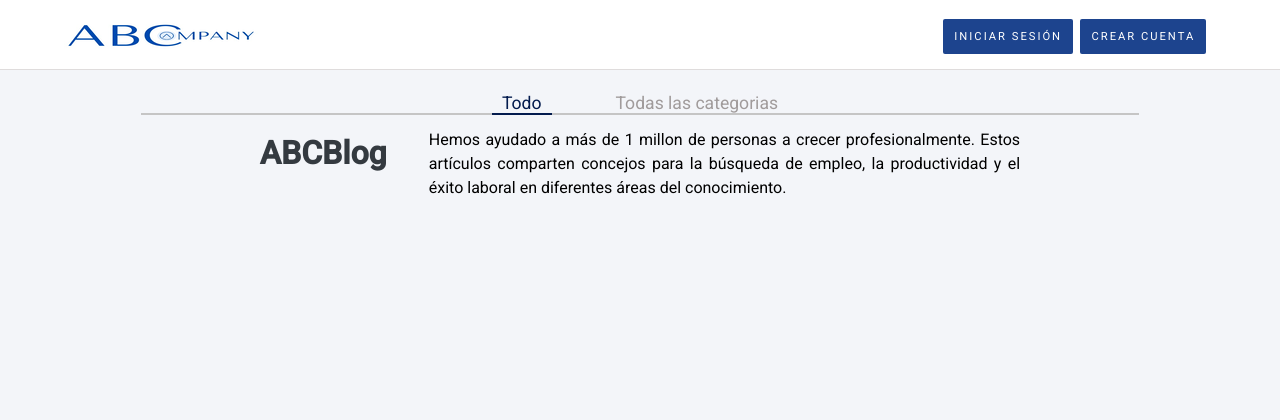
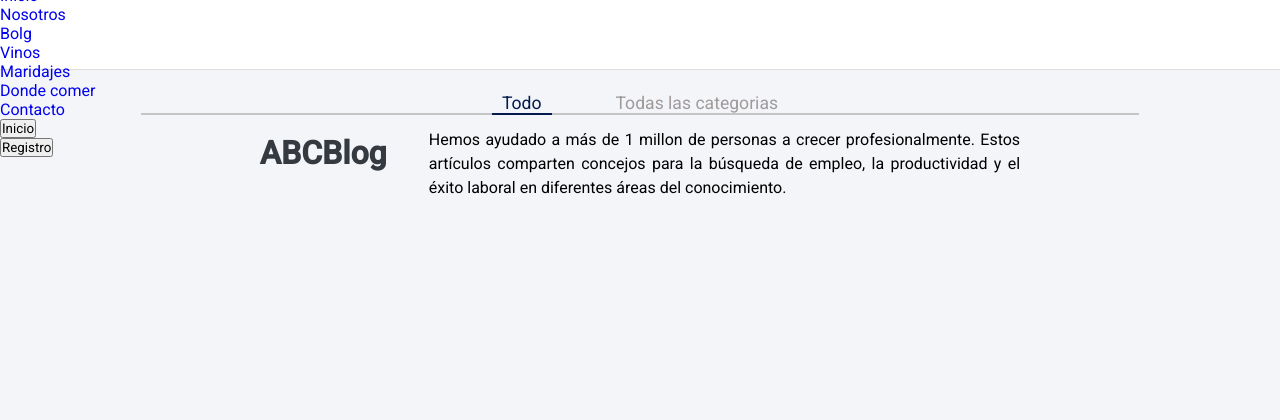
Before and after one commit to Frogy1961/HablemosdeVino, a Django app: page / in a window 1280 px wide. Shown: the top 420 px of the page. Run offline with Django 4.2, Linux system fonts and the light colour scheme; data that the repository does not hold is empty.

Commit message:
Foto del usuario 070923

```diff
--- a/HablemosVino/manage_post/templates/base/menu.html
+++ b/HablemosVino/manage_post/templates/base/menu.html
@@ -2,9 +2,68 @@
 {% load static %}
 
 <header class="header">
+    <div>
+        <nav class="navbar navbar-expand-lg navbar-light bg-light">
+            <div class="container-fluid">
+              <!-- Icono -->
+              <a class="navbar-brand" href="#">
+                <img src="{% static 'base/image/Logo/Blog Vinos Logo.png' %}" alt="img" style="width: 70px;height: 70px;">
+                <span style="font-size: 0.9vw;"></span>
+              </a>
+              <button class="navbar-toggler" type="button" data-bs-toggle="collapse" data-bs-target="#navbarSupportedContent" aria-controls="navbarSupportedContent" aria-expanded="false" aria-label="Toggle navigation">
+                <span class="navbar-toggler-icon"></span>
+              </button>
+              <div class="collapse navbar-collapse" id="navbarSupportedContent">
+                <ul class="navbar-nav me-auto mb-2 mb-lg-0">
+                  <li class="nav-item">
+                    <a class="nav-link active" aria-current="page" href="#">Inicio</a>
+                  </li>
+                  <li class="nav-item">
+                    <a class="nav-link" href="#">Nosotros</a>
+                  </li>
+                  <li class="nav-item dropdown">
+                    <a class="nav-link dropdown-toggle" href="#" id="navbarDropdown" role="button" data-bs-toggle="dropdown" aria-expanded="false">
+                      Bolg
+                    </a>
+                    <ul class="dropdown-menu" aria-labelledby="navbarDropdown">
+                      <li><a class="dropdown-item" href="#">Vinos</a></li>
+                      <li><a class="dropdown-item" href="#">Maridajes</a></li>
+                      <li><a class="dropdown-item" href="#">Donde comer</a></li>
+                    </ul>
+                  </li>
+                  <li class="nav-item">
+                    <a class="nav-link" href="#">Contacto</a>
+                  </li>
+                </ul>
+                {% if request.user.is_authenticated %}
+                <div class="d-flex ms-2">
+                  <!-- Imagen del usuario -->
+                  <img src="{{ request.user.profile.photo.url }}" alt="Profile" style="width: 40px;">
+                </div>
+                <div class="d-flex ms-2">
+                  <button class="btn btn-outline-dark" type="submit">Perfil</button>
+                </div>
+                <div class="d-flex ms-2">
+                  <button class="btn btn-outline-dark" type="submit">Salir</button>
+                </div>
+                {% else %}
+                <div class="d-flex ms-2">
+                  <button class="btn btn-outline-dark" type="submit">Inicio</button>
+                </div>
+                <div class="d-flex ms-2">
+                  <button class="btn btn-outline-dark" type="submit">Registro</button>
+                </div>
+                {% endif %}
+              </div>
+            </div>
+          </nav>
+    </div>
+
+
+<!--
     <div class="menu">
         <div class="logo">
-            <!--Logo-->
+            <!--Logo
             <a href="{% url 'index' %}"><img src="{% static 'base/image/Logo/abc_company.png' %}" alt="Logo"></a>
         </div>
         <nav class="nav">
@@ -13,7 +72,7 @@
             <ul class="profile">
 
                 <li>
-                    <!-- Imagen del usuario -->
+                    <!-- Imagen del usuario
                     {% if request.user.profile.photo %}
                     <img src="{{ request.user.profile.photo.url }}" alt="Profile"
                          class="img-profile">
@@ -21,21 +80,21 @@
                     <img src="{% static 'base/image/Default/default-user.png' %}" alt="Profile"
                          class="img-profile">
                     {% endif %}
-                    <!-- Nombre completo del usuario -->
+                    <!-- Nombre completo del usuario
                         <span class="name-user">{{ request.user.full_name }}</span>
                 </li>
 
-                <!-- Botón de editar perfil -->
+                <!-- Botón de editar perfil
                 <li>
                     <a href="{% url 'edit_user' %}" class="btn-edit-profile">Editar perfil</a>
                 </li>
-                <!-- Verificar si el usuario es staff -->
+                <!-- Verificar si el usuario es staff
                 {% if request.user.is_staff == True %}
                 <li>
                     <a href="{% url 'admin:index' %}" class="btn-admin">Ir al admin</a>
                 </li>
                 {% endif %}
-                <!-- Botón de salir -->
+                <!-- Botón de salir
                 <li>
                     <a href="{% url 'logout' %}" class="loguot">Salir</a>
                 </li>
@@ -58,5 +117,5 @@
             </ul>
             {% endif %}
         </nav>
-    </div>
+    </div> -->
 </header>
```
